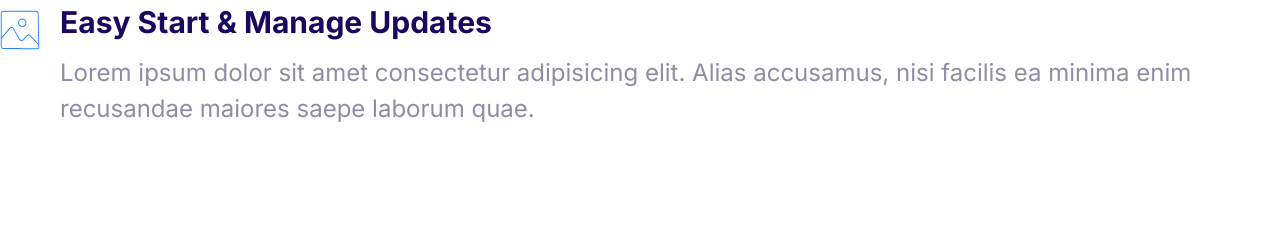
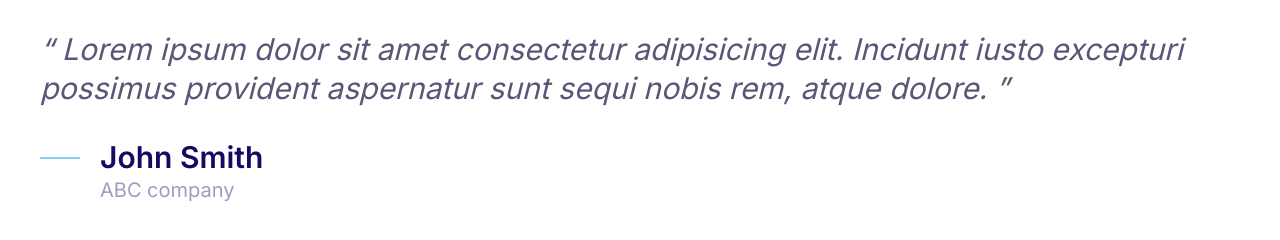
Before and after one commit to adilya2001/atrix, a plain HTML site: page index.html in a window 1280 px wide. Drawn offline with Linux system fonts and the light colour scheme.

Commit message:
define quotes

```diff
--- a/css/styles.css
+++ b/css/styles.css
@@ -16,6 +16,7 @@ html {
   --color-accent: #ff3400;
   --color-headings: #1b0760;
   --color-boby: #918ca4;
+  --color-body-darker:#5c5577;
   --color-border: #ccc;
   --border-radius: 30px;
 }
@@ -389,3 +390,49 @@ right:5%
 .media__image{
   margin-top: 1rem;
 }
+
+.quote{
+  font-size: 3rem ;
+  font-style: italic;
+  color:var(--color-body-darker) ;
+  line-height: 1.3;
+}
+
+.quote__text::before{
+  content:open-quote ;
+}
+
+.quote__text::after{
+  content: close-quote;
+}
+
+.quote__author{
+  font-size: 3rem;
+  font-weight: 600;
+  font-style: normal;
+  margin-bottom: 0;
+}
+
+.quote__organization{
+  color: var(--color-headings);
+opacity: .4;
+font-size: 2rem;
+font-style: normal;
+}
+
+.quote__line{
+  position: relative;
+  bottom: 10px;
+}
+
+@media screen and(min-width:1024px) {
+  .qoute{
+    font-size: 2rem;
+  }
+  .quote__author{
+    font-size: 2.4rem;
+  }
+  .quote__organization{
+    font-size: 1.6rem
+  }
+}
--- a/index.html
+++ b/index.html
@@ -14,20 +14,25 @@
     />
   </head>
   <body>
+    <blockquote class="quote">
+      <p class="quote__text">
+        Lorem ipsum dolor sit amet consectetur adipisicing elit. Incidunt iusto
+        excepturi possimus provident aspernatur sunt sequi nobis rem, atque
+        dolore.
+      </p>
+      <footer>
         <div class="media">
           <div class="media__image">
-        <svg class="icon icon--primary">
-          <use xlink:href="css/images/sprite.svg#snap"></use>
+            <svg class="icon icon--primary quote__line">
+              <use xlink:href="css/images/sprite.svg#line"></use>
             </svg>
           </div>
           <div class="media__body">
-        <h3 class="media__title">Easy Start & Manage Updates</h3>
-        <p>
-          Lorem ipsum dolor sit amet consectetur adipisicing elit. Alias
-          accusamus, nisi facilis ea minima enim recusandae maiores saepe
-          laborum quae.
-        </p>
+            <h3 class="media__title quote__author">John Smith</h3>
+            <p class="quote__organization">ABC company</p>
           </div>
         </div>
+      </footer>
+    </blockquote>
   </body>
 </html>
```
Also changed, not shown: css/components/quotes.html (added, +19 -0 lines). Lines whose indentation alone changed are shown as unchanged.
